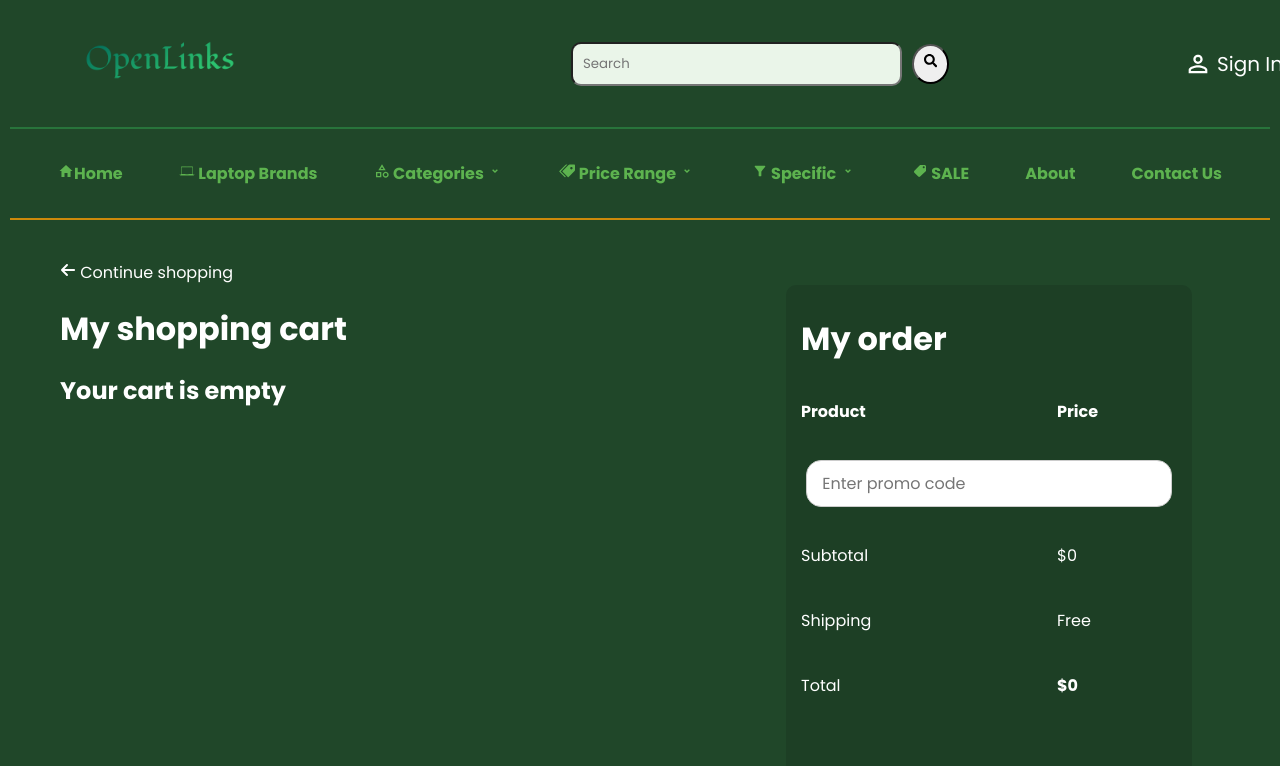
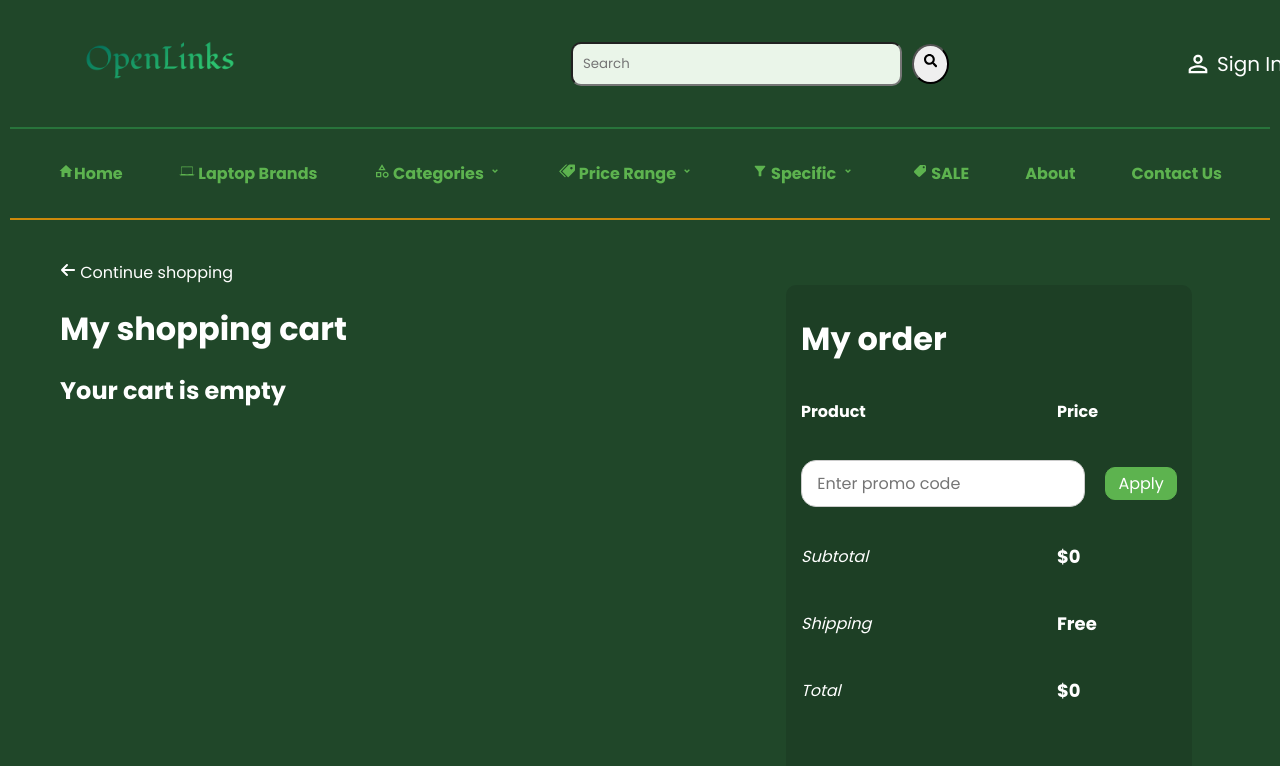
Before and after one commit to Gahbriehel/openlinks, a React (Create React App) app in the folder openlinks/: page /cart in a window 1280 px wide. Shown: the top 766 px of the page. Built offline with nearby package versions, Linux system fonts and the light colour scheme.

Commit message:
style: refined cart component styles and improved input layout;

```diff
--- a/openlinks/src/components/cart.css
+++ b/openlinks/src/components/cart.css
@@ -179,46 +179,37 @@
 .order_items input[type="text"] {
     margin-top: 1rem;
     padding: 10px 60px 10px 15px;
-    width: 90%;
+    width: 70%;
     text-align: left;
     border: 1px solid #ccc;
     border-radius: 15px;
     font-size: 1rem;
-    box-sizing: border-box;
-    position: relative;
-}
-
-.input-container {
-    position: relative;
-    display: inline-block;
-    width: 90%;
+    margin-right: 20px;
 }
 
 .apply_btn {
-    position: absolute;
-    bottom: -6%;
-    right: 160px;
     background-color: #007bff;
     border: none;
-    padding: 5px 15px;
+    padding: 3px 12px;
     border-radius: 10px;
     cursor: pointer;
     font-size: 1rem;
     background-color: var(--button-color);
     border: 1px solid var(--button-color);
     color: var(--light-text-color);
-
-
 }
 
 .apply_btn:hover {
     background-color: var(--button-hover);
 }
 
+.total_table td:nth-child(odd) {
+    font-style: italic;
+}
 
-
-.total_price {
+.total_table td:nth-child(even) {
     font-weight: 600;
+font-size: 18px;
 }
 
 .checkout_btn {
--- a/openlinks/src/components/cart.js
+++ b/openlinks/src/components/cart.js
@@ -13,7 +13,7 @@ const Cart = () => {
     const [quantities, setQuantities] = useState(1);
 
     const handleQuantityChange = (id, value) => {
-        setQuantities(prevQuantities  => ({
+        setQuantities(prevQuantities => ({
             ...prevQuantities,
             [id]: value > 0 ? value : 1
         }))
@@ -69,7 +69,7 @@ const Cart = () => {
                                                         type="number"
                                                         id={`quantity-${laptop.id}`}
                                                         value={quantity}
-                                                        onChange={ (e) => handleQuantityChange(laptop.id, parseInt(e.target.value))}
+                                                        onChange={(e) => handleQuantityChange(laptop.id, parseInt(e.target.value))}
                                                         name="quantity"
                                                         min="1"></input>
                                                 </div>
@@ -102,10 +102,10 @@ const Cart = () => {
                             })}
                         </table>
                         <div className='input_container'>
-                        <input type='text' placeholder='Enter promo code'></input>
+                            <input type='text' placeholder='Enter promo code'></input>
                             <button className='apply_btn'>Apply</button>
                         </div>
-                        <table>
+                        <table className='total_table'>
                             <tr>
                                 <td>Subtotal</td>
                                 <td>${new Intl.NumberFormat('en-us').format(laptops.reduce((acc, laptop) => {
```
